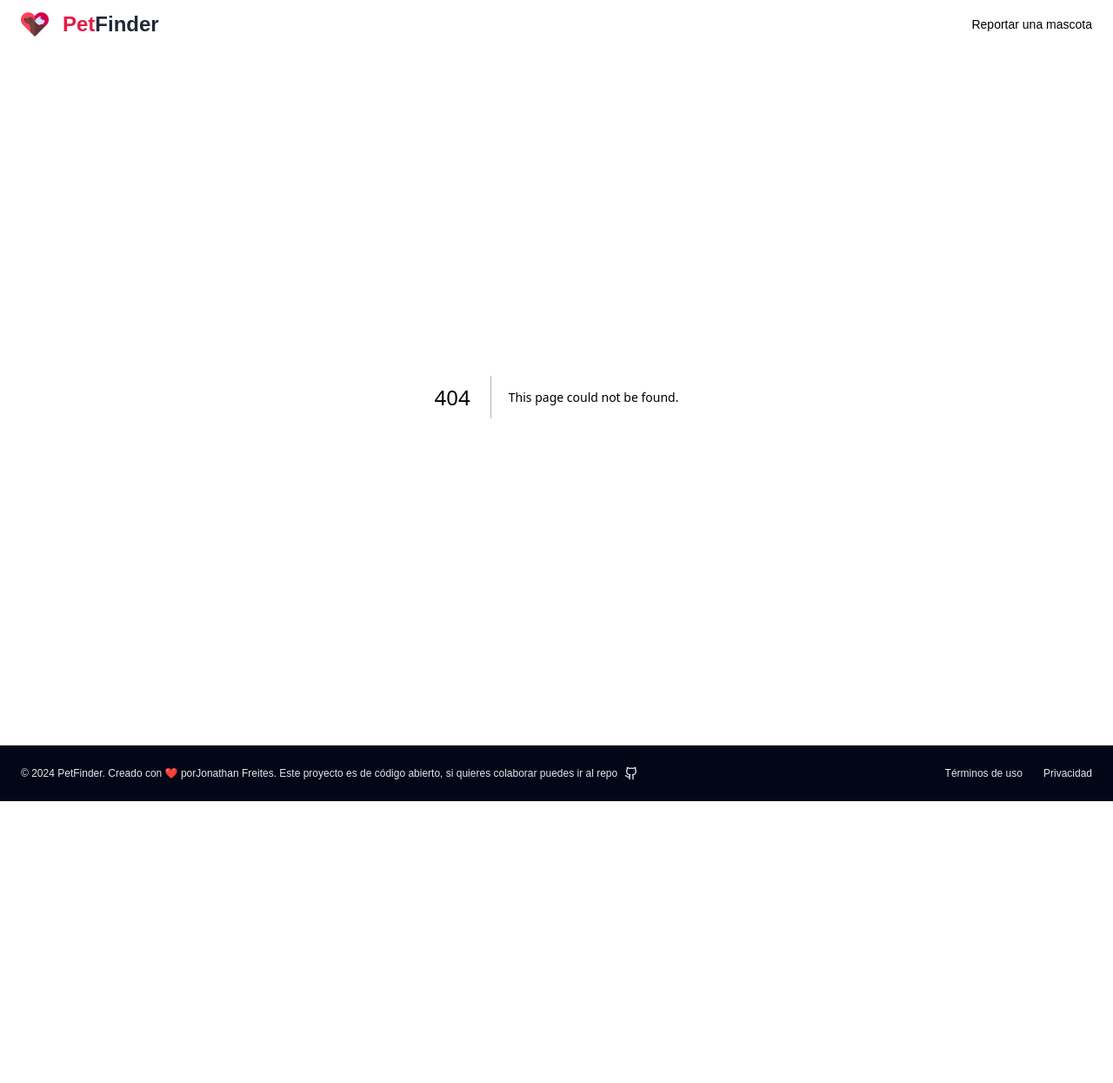
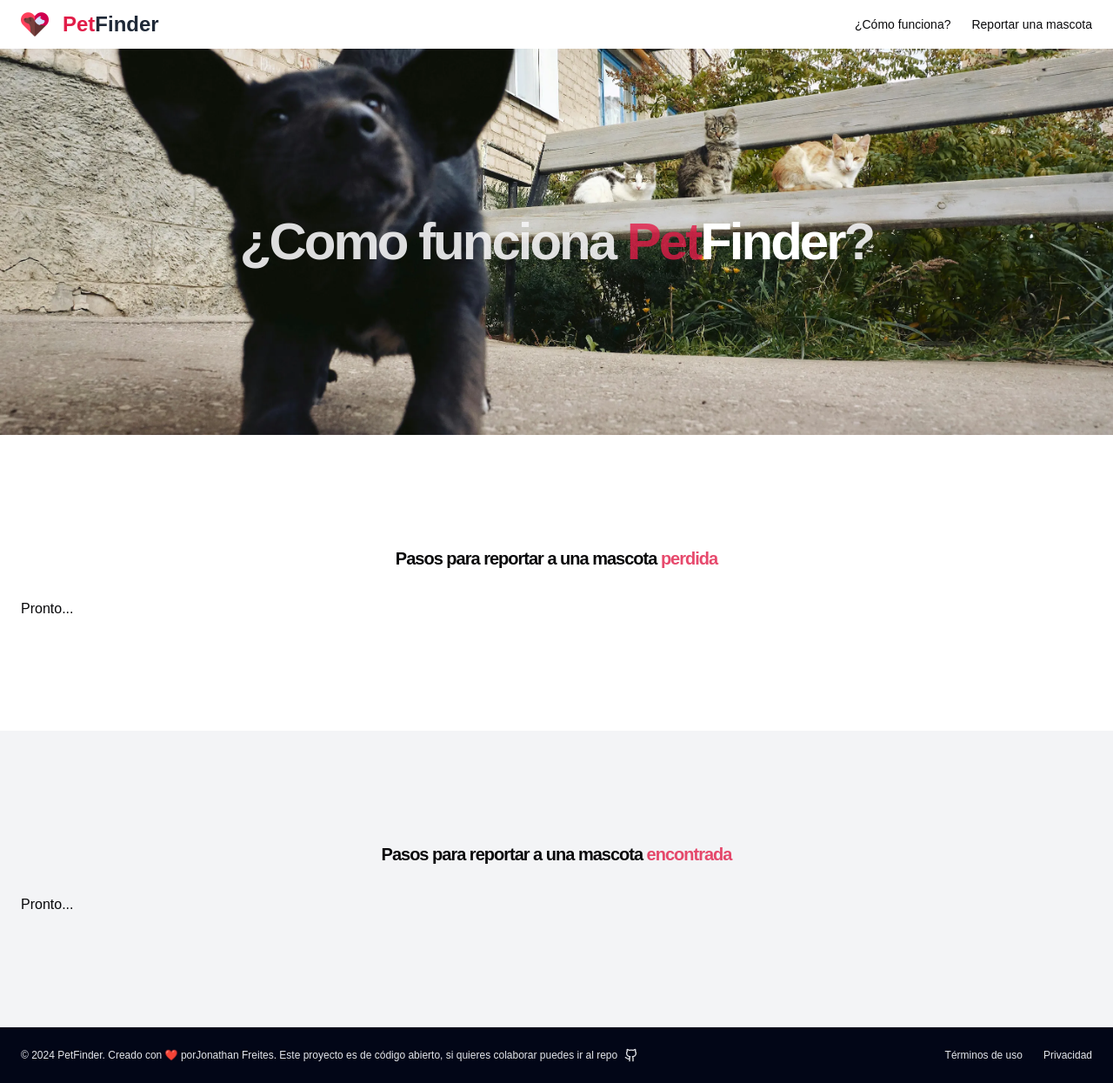
Before and after one commit to jfreites/petfinder-website, a Next.js app: page /how-works in a window 1280 px wide. Before the commit this address had no page. Shown: the whole page at 87% size. Before the commit the page ends 921 px from the top, so only its background shows below. Built offline with nearby package versions, Linux system fonts and the light colour scheme.

Commit message:
added how works page

```diff
--- /dev/null
+++ b/src/app/how-works/page.tsx
@@ -0,0 +1,44 @@
+import { Metadata } from "next";
+import banner from "../../../public/pexels-egorov-10159624.webp";
+
+export const metadata: Metadata = {
+    title: "¿Cómo funciona PetFinder",
+    description: "Aprende como funciona la plataforma, como reportar mascotas perdidas o encontradas, como usamos la información y que datos se comparten.",
+  };
+
+export default async function HowWorksPage() {
+    return (
+      <main className="flex-1">
+              <section
+        style={{ backgroundImage: `url(${banner.src})` }}
+        className="w-full py-12 md:py-24 lg:py-32 xl:py-48 bg-cover bg-center bg-no-repeat"
+      >
+        <div className="px-4 md:px-6">
+          <div className="flex flex-col items-center space-y-4 text-center">
+            <div className="max-w-4xl space-y-2">
+              <h2 className="text-3xl text-balance text-secondary/90 font-bold tracking-tighter sm:text-4xl md:text-5xl lg:text-6xl/none">
+                ¿Como funciona <span className="text-primary/80">Pet</span><span className="text-white">Finder</span>?
+              </h2>
+            </div>
+          </div>
+        </div>
+      </section>
+      <section className="w-full py-12 md:py-24 lg:py-32 bg-white">
+        <div className="px-4 md:px-6">
+          <h2 className="text-md font-bold tracking-tighter sm:text-lg md:text-xl mb-8 text-center">
+            Pasos para reportar a una mascota <span className="text-primary/80">perdida</span>
+          </h2>
+          <p>Pronto...</p>
+        </div>
+      </section>
+      <section className="w-full py-12 md:py-24 lg:py-32 bg-gray-100 dark:bg-gray-800">
+        <div className="px-4 md:px-6">
+          <h2 className="text-md font-bold tracking-tighter sm:text-lg md:text-xl mb-8 text-center">
+            Pasos para reportar a una mascota <span className="text-primary/80">encontrada</span>
+          </h2>
+          <p>Pronto...</p>
+        </div>
+      </section>
+      </main>
+    );
+};
--- a/src/app/report/[id]/page.tsx
+++ b/src/app/report/[id]/page.tsx
@@ -1,5 +1,5 @@
 import { Metadata } from "next";
-import { createClient } from "@supabase/supabase-js";
+import { turso } from "@/lib/turso";
 import Image from "next/image";
 import Link from "next/link";
 import {
@@ -14,29 +14,66 @@ export const metadata: Metadata = {
   description: "Reporte de mascotas perdidas",
 };
 
-const supabaseUrl = process.env.NEXT_PUBLIC_SUPABASE_URL!;
-const supabaseAnonKey = process.env.NEXT_PUBLIC_SUPABASE_ANON_KEY!;
+type Pet = {
+  id: number;
+  name?: string;
+  description: string;
+  status: string;
+  location: string;
+  imagePath?: string;
+  species: string;
+  contactNumber?: string;
+};
 
 export default async function PetReportPage({
   params,
 }: {
   params: Promise<{ id: string }>;
 }) {
-  const supabaseClient = createClient(supabaseUrl, supabaseAnonKey);
   const { id } = await params;
 
-  // check localstorage for user with a day of expiration to avoid unnecessary requests
+  // create a client component in order to use localstorage to save the data and avoid extra charges in Turso
+  const pet: Pet = {
+    id: 0,
+    description: '',
+    status: '',
+    location: '',
+    species: '',
+    imagePath: ''
+  };
 
-  const { data: reports, error } = await supabaseClient
-    .from("reports")
-    .select("*")
-    .eq("id", id);
+  try {
+    const results = await turso.execute({
+      sql: "SELECT * FROM pet_reports WHERE id = ?",
+      args: [id]
+    });
 
-  if (error) {
+    console.log(results.rows);
+
+    if (results.rows) {
+      if (results.rows[0].id !== null) {
+        pet.id = Number(results.rows[0].id);
+      }
+      if (results.rows[0].description !== null) {
+        pet.description = String(results.rows[0].description);
+      }
+      if (results.rows[0].image_path !== null) {
+        pet.description = String(results.rows[0].image_path);
+      }
+      if (results.rows[0].status !== null) {
+        pet.status = String(results.rows[0].status);
+      }
+      if (results.rows[0].species !== null) {
+        pet.species = String(results.rows[0].species);
+      }
+      if (results.rows[0].location !== null) {
+        pet.location = String(results.rows[0].location);
+      }
+    }
+
+  } catch (error) {
     throw error;
   }
-
-  const pet = reports[0];
 
   return (
     <main className="flex-1">
@@ -45,13 +82,13 @@ export default async function PetReportPage({
           <div className="my-4">
             <Link href="/" className="flex flex-row">
               <ChevronLeft className="w-4 h-4 mr-2 mt-1" />
-              <span>regresar al home</span>
+              <span>regresar al inicio</span>
             </Link>
           </div>
-          <article key={id}>
+          <article key={id} data-id={id}>
             <div className="aspect-square relative mb-4">
               <Image
-                src={`${supabaseUrl}/storage/v1/object/public/${pet.photo}`}
+                src={`https://placehold.co/400?text=${pet.imagePath}`}
                 alt=""
                 width={100}
                 height={100}
@@ -69,7 +106,7 @@ export default async function PetReportPage({
             </div>
             <div className="flex items-center text-sm text-gray-500 mb-2">
               <PawPrint className="w-4 h-4 mr-1" />
-              {pet.specie}
+              {pet.species}
             </div>
             <div className="flex items-center text-lg text-gray-800 mb-2">
               <MessageCircleWarningIcon className="w-4 h-4 mr-1" />
--- a/src/components/header.tsx
+++ b/src/components/header.tsx
@@ -15,6 +15,12 @@ const Header = () => {
       <nav className="ml-auto flex gap-4 sm:gap-6">
         <Link
           className="text-sm font-medium hover:underline underline-offset-4"
+          href="/how-works"
+        >
+          ¿Cómo funciona?
+        </Link>
+        <Link
+          className="text-sm font-medium hover:underline underline-offset-4"
           href="#report"
         >
           Reportar una mascota
```
Also changed, not shown: public/pexels-egorov-10159624.webp (added).
